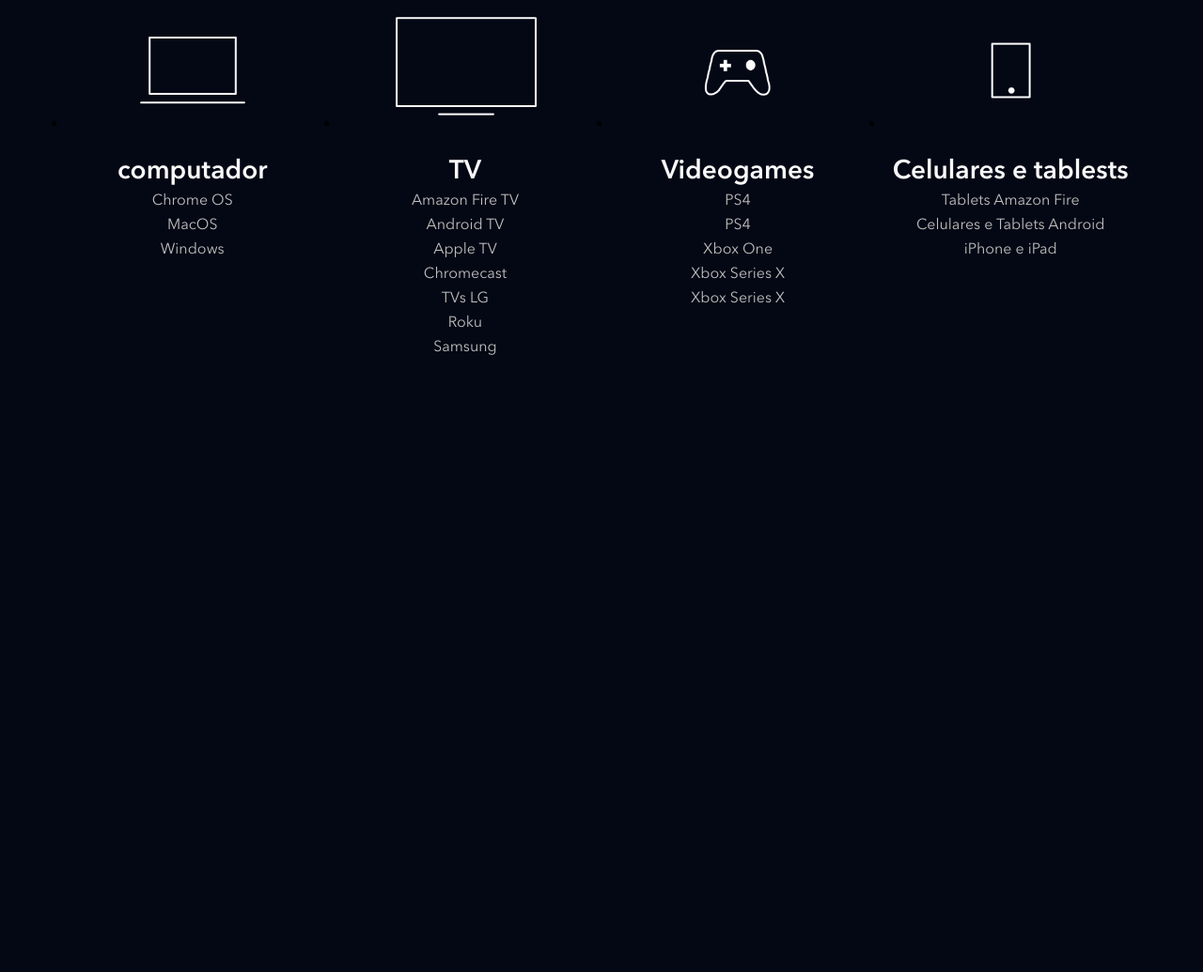
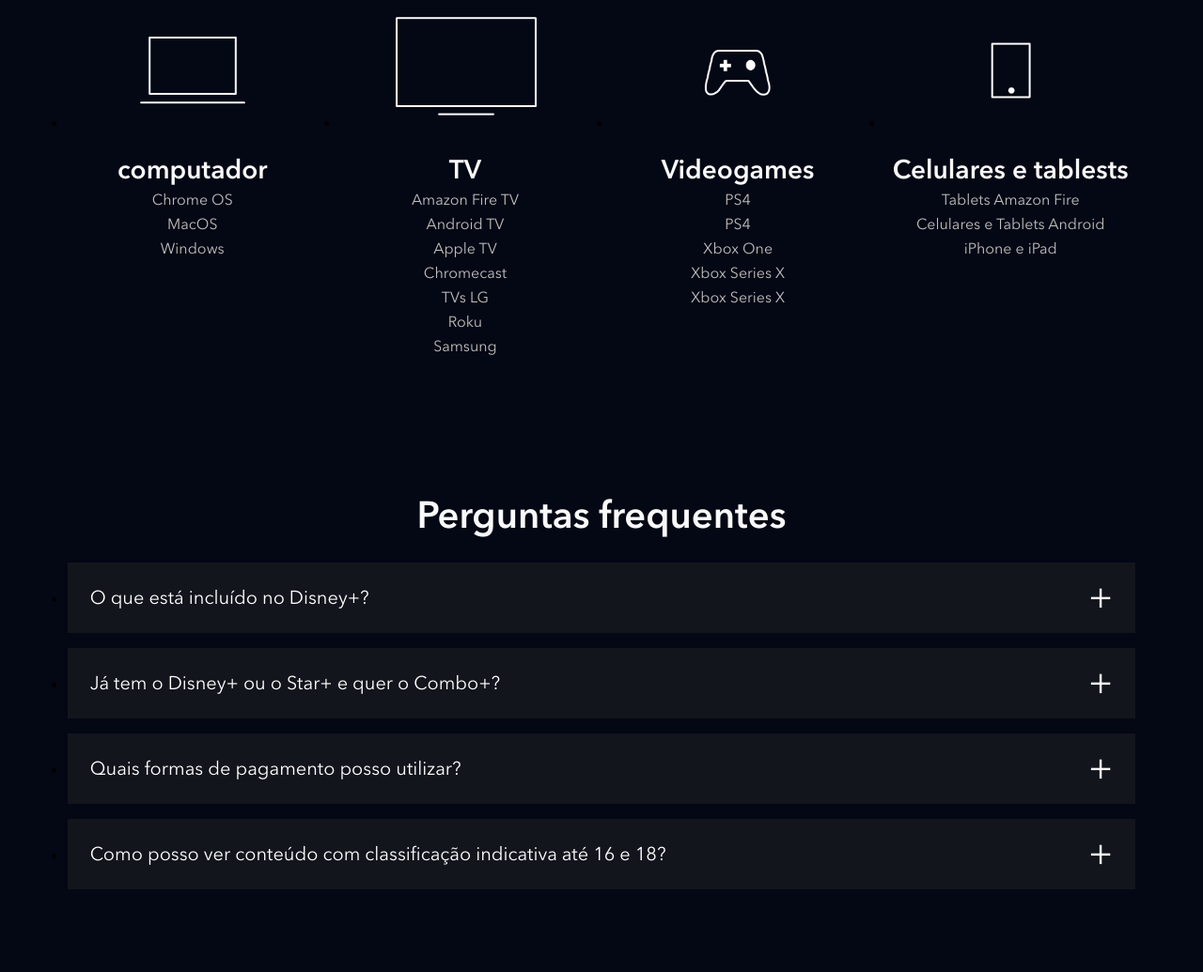
Before and after one commit to thallesrafaell/clone-disneyplus, a website: page index.html in a window 1280 px wide. Shown: the part 3871-4906 px from the top of the page at 94% size. Before the commit the page ends 4324 px from the top, so only its background shows below. Drawn offline with nearby package versions, Linux system fonts and the light colour scheme; files that its build step writes are made by us from their sources; files whose address does not match are found by name.

Commit message:
ADICIONANDO SEÇAO DE FAQ

```diff
--- a/index.html
+++ b/index.html
@@ -184,6 +184,53 @@
             </li>
         </ul>
     </section>
+    <section class="faq">
+        <h2 class="title">Perguntas frequentes</h2>
+        <ul class="faq__questions">
+            <li class="faq__questions__item">
+                <div class="faq__questions__item__question" data-faq-question>O que está incluído no Disney+?</div>
+                <div class="faq__questions__item__answer text--big">O Disney+ oferece:
+                        <ul>
+                            <li>Experiência de entretenimento exclusiva.</li>
+
+                            <li>As melhores histórias da Disney, Pixar, Marvel, Star Wars e National Geographic, tudo em um só lugar.</li>
+
+                            <li>Downloads ilimitados em até 10 dispositivos compatíveis.</li>
+
+                            <li>Mais de 300 títulos em 4K UHD e HDR.</li>
+
+                            <li>A possibilidade de assistir em até 4 dispositivos compatíveis simultaneamente sem custo adicional.</li>
+
+                            <li>IMAX Enhanced: disponível para alguns títulos da Marvel em dispositivos compatíveis com o Disney+.</li>
+                        </ul>
+                    </div>
+            </li>
+            <li class="faq__questions__item">
+                <div class="faq__questions__item__question" data-faq-question>Já tem o Disney+ ou o Star+ e quer o Combo+?</div>
+                <div class="faq__questions__item__answer text--big">
+                    <p>Ao assinar o Combo+:</p>
+                    <ul>
+                    <li>O valor da sua assinatura existente será descontado do preço do Combo+.</li>
+                    <li>Se você assina o plano mensal, o valor que você paga mensalmente será descontado do preço do Combo+.</li>
+                    <li>Se você tem uma assinatura anual do Disney+ cobrada diretamente pelo Disney+, não é possível mudar para o Combo+ no momento. Entre em contato com o suporte do Disney+ para conhecer suas opções.</li>
+                    <li>Você vai receber um e-mail com os valores detalhados assim que finalizar o pagamento. </li>
+                    <li>Você vai receber um e-mail com os valores detalhados assim que finalizar o pagamento.</li>
+                </ul>
+                <p>Você vai receber um e-mail com os valores detalhados assim que finalizar o pagamento.</p>
+            </div>
+            </li>
+            <li class="faq__questions__item">
+                <div class="faq__questions__item__question" data-faq-question>Quais formas de pagamento posso utilizar?</div>
+                <div class="faq__questions__item__answer text--big"><p>
+                    Você pode utilizar: cartão de débito, cartão de crédito, PayPal, Mercado Pago, e também empresas parceiras como Google Play Store, App Store da Apple; Mercado Livre e provedores locais de TV, telefonia e internet.</p></div>
+            </li>
+            <li class="faq__questions__item">
+                <div class="faq__questions__item__question " data-faq-question>Como posso ver conteúdo com classificação indicativa até 16 e 18?</div>
+                <div class="faq__questions__item__answer text--big"><p>Para poder acessar o catálogo completo que inclui conteúdo com classificação indicativa até 16 e 18, todos os usuários do Disney+ na América Latina devem atualizar as configurações de controle parental do perfil. É possível restringir o conteúdo de cada perfil e também adicionar um PIN de bloqueio. Os usuários que preferirem manter a configuração atual vão continuar aproveitando o Disney+ com a classificação indicativa até 14, podendo alterá-la a qualquer momento em "Editar Perfis".</p></div>
+            </li>
+
+        </ul>
+    </section>
     <script src="src/main.js"></script>
 </body>
 </html>
--- a/src/main.js
+++ b/src/main.js
@@ -1,6 +1,6 @@
 document.addEventListener('DOMContentLoaded', () => {
     const buttons = document.querySelectorAll('[data-tab-button]');
-
+    const questions = document.querySelectorAll('[data-faq-question]')
 
     for(let i = 0; i < buttons.length; i++) {
         buttons[i].addEventListener('click', function(botao) {
@@ -13,7 +13,18 @@
             botao.target.classList.add('shows__tabs__button--is-active')
         })
     }
+
+    for(let i = 0; i < questions.length; i++){
+        questions[i].addEventListener('click', abreFechafaq)
+    }
 })
+
+function abreFechafaq(elemento){
+    const classe = 'faq__questions__item--is-open'
+    const pai = elemento.target.parentNode
+
+    pai.classList.toggle(classe)
+}
 
 function removeBotoes() {
     const buttons = document.querySelectorAll('[data-tab-button]');
--- /dev/null
+++ b/src/styles/_faq.scss
@@ -0,0 +1,66 @@
+.faq {
+    padding: 5.6vw;
+
+    h2{
+        text-align: center;
+        margin-bottom: 24px;
+    }
+
+    &__questions {
+
+        &__item{
+            background-color: #13151d;
+            margin-bottom: 16px;
+
+            &__question {
+                color: #fff;
+                font-size: 20px;
+                padding: 24px;
+                display: block;
+                cursor: pointer;
+                position: relative;
+
+                &::after {
+                    content: '+';
+                    position: absolute;
+                    top: 0;
+                    right: 24px;
+                    height: 100%;
+                    display: flex;
+                    align-items: center;
+                    font-size: 40px;
+
+                }
+            }
+
+            &__answer {
+                height: 0;
+                overflow: hidden;
+                padding: 0 24px;
+                transition: height, .5s ease;
+
+                ul{
+                    margin-top: 16px;
+                    padding-left: 40px;
+
+                    li{
+                        list-style: disc;
+                        margin-bottom: 16px;
+                    }
+                }
+            }
+
+            &--is-open {
+                .faq__questions__item__question::after{
+                    content: '-';
+                }
+
+                .faq__questions__item__answer {
+                height: auto;
+                padding-bottom: 24px;
+                transition: height, .5s ease;
+                }
+            }
+        }
+    }
+}
--- a/src/styles/main.scss
+++ b/src/styles/main.scss
@@ -3,6 +3,7 @@
 @use 'shows';
 @use 'plans';
 @use 'available-devices';
+@use 'faq';
 
 @font-face {
     font-family: Avenir;
```
